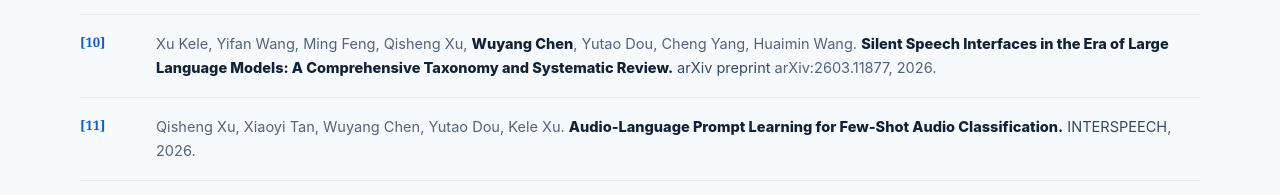
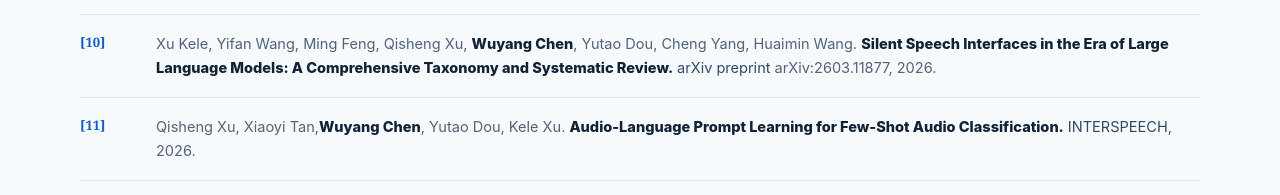
Before and after one commit to audio-visual/audio-visual.github.io, a plain HTML site: page index.html in a window 1280 px wide. Shown: the part 2381-2576 px from the top of the page. Drawn offline with Linux system fonts and the light colour scheme.

Commit message:
Update author list in paper entry for index.html

```diff
--- a/index.html
+++ b/index.html
@@ -281,7 +281,7 @@
               <span class="paper-index">[10]</span>
               <p>Xu Kele, Yifan Wang, Ming Feng, Qisheng Xu, <span class="author">Wuyang Chen</span>, Yutao Dou, Cheng Yang, Huaimin Wang. <span class="paper-title">Silent Speech Interfaces in the Era of Large Language Models: A Comprehensive Taxonomy and Systematic Review.</span> <em>arXiv preprint</em> arXiv:2603.11877, 2026.</p>
             </article>
-            <article class="paper"><span class="paper-index">[11]</span><p>Qisheng Xu, Xiaoyi Tan, Wuyang Chen, Yutao Dou, Kele Xu. <span class="paper-title">Audio-Language Prompt Learning for Few-Shot Audio Classification.</span> <em>INTERSPEECH</em>, 2026.</p></article>
+            <article class="paper"><span class="paper-index">[11]</span><p>Qisheng Xu, Xiaoyi Tan,<span class="author">Wuyang Chen</span>, Yutao Dou, Kele Xu. <span class="paper-title">Audio-Language Prompt Learning for Few-Shot Audio Classification.</span> <em>INTERSPEECH</em>, 2026.</p></article>
             <article class="paper"><span class="paper-index">[12]</span><p>Yanjie Sun, <span class="author">Wuyang Chen</span>, Siwen Guo, Kele Xu*, Junhua Liu, Yong Dou. <span class="paper-title">A Systematic Survey for Audio Data Augmentation.</span> <em>ACM Computing Surveys</em>, 2026. <span class="status-bilingual"><span lang="en">Under minor revision</span><span lang="zh">小修中</span></span></p></article>
           </div>
         </div>
```
